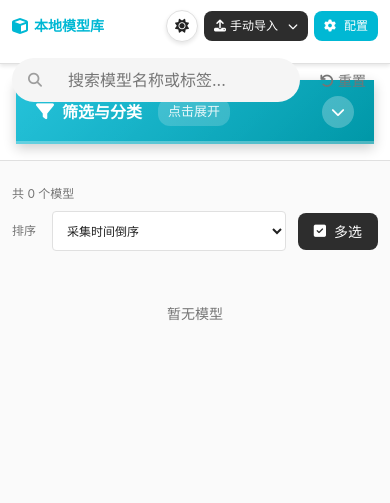
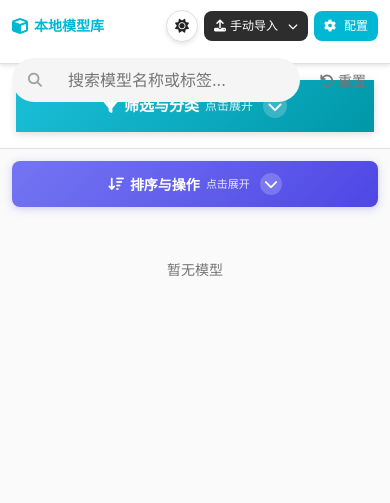
Before and after one commit to step0766/ModHub, a FastAPI app: page / in a window 390 px wide. Shown: the top 503 px of the page. Run offline with FastAPI, Linux system fonts and the light colour scheme; data that the repository does not hold is empty; some libraries are stand-ins or nearby versions.

Commit message:
Add collapsible toolbar toggle for mobile with dropdown style

```diff
--- a/app/static/css/gallery.css
+++ b/app/static/css/gallery.css
@@ -168,6 +168,24 @@ header {
 /* Sidebar content wrapper - visible on desktop */
 .sidebar-content {
   display: block;
+}
+
+/* Mobile toolbar toggle - hidden on desktop */
+.toolbar-toggle-mobile {
+  display: none;
+}
+
+/* Toolbar actions - desktop layout */
+.toolbar-actions {
+  display: flex;
+  align-items: center;
+  gap: 12px;
+}
+
+.multi-select-mode {
+  display: none;
+  align-items: center;
+  gap: 8px;
 }
 
 /* Sidebar Header */
@@ -904,22 +922,20 @@ body.multi-select-mode .card:hover .hover-quick-actions {
   .sidebar-toggle-mobile {
     display: flex;
     align-items: center;
-    justify-content: space-between;
+    justify-content: center;
     width: 100%;
-    padding: 16px 20px;
+    padding: 14px 16px;
     background: linear-gradient(135deg, var(--color-primary) 0%, var(--color-primary-dark) 100%);
     border: none;
     cursor: pointer;
-    gap: 12px;
-    font-size: 16px;
+    gap: 10px;
+    font-size: 15px;
     font-weight: 600;
     color: #fff;
     -webkit-tap-highlight-color: transparent;
-    box-shadow: 0 4px 12px rgba(0, 0, 0, 0.2);
+    box-shadow: 0 2px 8px rgba(0, 0, 0, 0.15);
     position: relative;
     overflow: hidden;
-    min-height: 56px;
-    border-radius: 0;
   }
 
   .sidebar-toggle-mobile::before {
@@ -929,78 +945,48 @@ body.multi-select-mode .card:hover .hover-quick-actions {
     left: 0;
     right: 0;
     bottom: 0;
-    background: linear-gradient(135deg, rgba(255,255,255,0.15) 0%, transparent 100%);
+    background: linear-gradient(135deg, rgba(255,255,255,0.1) 0%, transparent 100%);
     pointer-events: none;
   }
 
-  .sidebar-toggle-mobile::after {
-    content: '';
-    position: absolute;
-    bottom: 0;
-    left: 0;
-    right: 0;
-    height: 3px;
-    background: rgba(255, 255, 255, 0.3);
-  }
-
   .sidebar-toggle-mobile:active {
-    transform: scale(0.99);
-    box-shadow: 0 2px 8px rgba(0, 0, 0, 0.25);
+    transform: scale(0.98);
+    box-shadow: 0 1px 4px rgba(0, 0, 0, 0.2);
   }
 
   .sidebar-toggle-mobile .toggle-icon {
     display: flex;
     align-items: center;
     justify-content: center;
-    width: 32px;
-    height: 32px;
-    background: rgba(255, 255, 255, 0.25);
+    width: 24px;
+    height: 24px;
+    background: rgba(255, 255, 255, 0.2);
     border-radius: 50%;
     transition: transform 0.3s ease, background 0.3s ease;
-    flex-shrink: 0;
-  }
-
-  .sidebar-toggle-mobile .toggle-icon i {
-    font-size: 14px;
   }
 
   .sidebar.expanded .sidebar-toggle-mobile .toggle-icon {
     transform: rotate(180deg);
-    background: rgba(255, 255, 255, 0.35);
+    background: rgba(255, 255, 255, 0.3);
   }
 
   .sidebar-toggle-mobile .toggle-text {
     display: flex;
     align-items: center;
-    gap: 8px;
-    flex: 1;
-  }
-
-  .sidebar-toggle-mobile .toggle-text > i {
-    font-size: 18px;
+    gap: 6px;
   }
 
   .sidebar-toggle-mobile .toggle-hint {
-    font-size: 13px;
-    font-weight: 500;
-    opacity: 0.9;
-    background: rgba(255, 255, 255, 0.2);
-    padding: 4px 10px;
-    border-radius: 12px;
-    margin-left: 8px;
+    font-size: 12px;
+    font-weight: 400;
+    opacity: 0.85;
   }
 
   .sidebar.expanded .sidebar-toggle-mobile {
     background: var(--bg-card);
     color: var(--text-primary);
     border-bottom: 1px solid var(--border-color);
-    box-shadow: 0 2px 4px rgba(0, 0, 0, 0.1);
-    min-height: 48px;
-    padding: 12px 20px;
-  }
-
-  .sidebar.expanded .sidebar-toggle-mobile::after {
-    display: none;
+    box-shadow: none;
   }
 
   .sidebar.expanded .sidebar-toggle-mobile .toggle-icon {
@@ -1119,38 +1105,144 @@ body.multi-select-mode .card:hover .hover-quick-actions {
     padding-bottom: 80px;
   }
 
-  /* Toolbar */
+  /* Mobile Toolbar Toggle Button */
+  .toolbar-toggle-mobile {
+    display: flex;
+    align-items: center;
+    justify-content: center;
+    width: 100%;
+    padding: 12px 16px;
+    background: linear-gradient(135deg, #6366f1 0%, #4f46e5 100%);
+    border: none;
+    cursor: pointer;
+    gap: 10px;
+    font-size: 14px;
+    font-weight: 600;
+    color: #fff;
+    -webkit-tap-highlight-color: transparent;
+    box-shadow: 0 2px 8px rgba(99, 102, 241, 0.3);
+    position: relative;
+    overflow: hidden;
+    border-radius: 8px;
+    margin-bottom: 12px;
+  }
+
+  .toolbar-toggle-mobile::before {
+    content: '';
+    position: absolute;
+    top: 0;
+    left: 0;
+    right: 0;
+    bottom: 0;
+    background: linear-gradient(135deg, rgba(255,255,255,0.1) 0%, transparent 100%);
+    pointer-events: none;
+  }
+
+  .toolbar-toggle-mobile:active {
+    transform: scale(0.98);
+    box-shadow: 0 1px 4px rgba(99, 102, 241, 0.4);
+  }
+
+  .toolbar-toggle-mobile .toggle-icon {
+    display: flex;
+    align-items: center;
+    justify-content: center;
+    width: 22px;
+    height: 22px;
+    background: rgba(255, 255, 255, 0.2);
+    border-radius: 50%;
+    transition: transform 0.3s ease, background 0.3s ease;
+  }
+
+  .toolbar.expanded + .toolbar-toggle-mobile .toggle-icon,
+  .content.toolbar-expanded .toolbar-toggle-mobile .toggle-icon {
+    transform: rotate(180deg);
+    background: rgba(255, 255, 255, 0.3);
+  }
+
+  .toolbar-toggle-mobile .toggle-text {
+    display: flex;
+    align-items: center;
+    gap: 6px;
+  }
+
+  .toolbar-toggle-mobile .toggle-hint {
+    font-size: 11px;
+    font-weight: 400;
+    opacity: 0.85;
+  }
+
+  /* Toolbar - collapsible on mobile */
   .toolbar {
+    display: none;
     flex-direction: column;
     align-items: stretch;
-    gap: 10px;
-    position: sticky;
-    top: 0;
-    background: var(--bg-page);
-    padding: 8px 0;
-    margin: -12px -12px 12px -12px;
+    gap: 12px;
+    background: var(--bg-card);
     padding: 12px;
-    z-index: 10;
+    border-radius: 8px;
+    border: 1px solid var(--border-color);
+    margin-bottom: 12px;
+  }
+
+  .toolbar.expanded {
+    display: flex;
   }
 
   .toolbar-count {
-    font-size: 13px;
-    color: var(--text-secondary);
+    font-size: 14px;
+    color: var(--text-primary);
+    font-weight: 500;
+    padding-bottom: 8px;
+    border-bottom: 1px solid var(--border-color);
+  }
+
+  .toolbar-actions {
+    display: flex;
+    flex-direction: column;
+    gap: 12px;
   }
 
   .sort-order {
-    width: 100%;
+    display: flex;
+    align-items: center;
     justify-content: space-between;
-    font-size: 13px;
+    font-size: 14px;
+    gap: 8px;
+  }
+
+  .sort-order label {
+    white-space: nowrap;
+    font-weight: 500;
   }
 
   .sort-order select {
-    padding: 8px 12px;
+    padding: 10px 12px;
     font-size: 14px;
     border-radius: 8px;
-    min-height: 40px;
+    min-height: 44px;
     flex: 1;
-    margin-left: 8px;
+  }
+
+  .multi-select-mode {
+    display: none;
+    align-items: center;
+    justify-content: space-between;
+    padding: 10px 12px;
+    background: var(--bg-hover);
+    border-radius: 8px;
+  }
+
+  .multi-select-mode span {
+    font-size: 14px;
+    font-weight: 500;
+  }
+
+  #multiSelectBtn {
+    width: 100%;
+    justify-content: center;
+    padding: 12px;
+    font-size: 14px;
   }
 
   /* Grid */
--- a/app/static/js/gallery.js
+++ b/app/static/js/gallery.js
@@ -1462,6 +1462,22 @@ document.querySelectorAll('.sidebar .side-item').forEach(item => {
   });
 });
 
+// Mobile toolbar toggle functionality
+const toolbarToggleMobile = document.getElementById('toolbarToggleMobile');
+const toolbarContent = document.getElementById('toolbarContent');
+
+if (toolbarToggleMobile && toolbarContent) {
+  toolbarToggleMobile.addEventListener('click', () => {
+    toolbarContent.classList.toggle('expanded');
+
+    // Update hint text
+    const hint = toolbarToggleMobile.querySelector('.toggle-hint');
+    if (hint) {
+      hint.textContent = toolbarContent.classList.contains('expanded') ? '点击收起' : '点击展开';
+    }
+  });
+}
+
 // Mobile sidebar section collapse functionality
 function initMobileSidebarCollapse() {
   const isMobile = window.innerWidth <= 992;
--- a/app/templates/gallery.html
+++ b/app/templates/gallery.html
@@ -118,10 +118,22 @@
 
       <!-- Main Content -->
       <main class="content">
+        <!-- Mobile Toolbar Toggle -->
+        <div class="toolbar-toggle-mobile" id="toolbarToggleMobile">
+          <span class="toggle-text">
+            <i class="fas fa-sort-amount-down"></i>
+            <span>排序与操作</span>
+            <span class="toggle-hint">点击展开</span>
+          </span>
+          <span class="toggle-icon">
+            <i class="fas fa-chevron-down"></i>
+          </span>
+        </div>
+
         <!-- Toolbar -->
-        <div class="toolbar">
+        <div class="toolbar" id="toolbarContent">
           <div class="toolbar-count">共 <span id="totalCount">0</span> 个模型</div>
-          <div style="display:flex; align-items:center; gap:12px;">
+          <div class="toolbar-actions">
             <div class="sort-order">
               <label>排序</label>
               <select id="sortOrder">
@@ -130,7 +142,7 @@
                 <option value="similarity">模型相似度倒序</option>
               </select>
             </div>
-            <div id="multiSelectMode" style="display:none; align-items:center; gap:8px;">
+            <div id="multiSelectMode" class="multi-select-mode">
               <span>已选择 <span id="selectedCount">0</span> 个</span>
               <button class="btn btn-danger" id="batchDeleteBtn" onclick="batchDeleteSelected()">
                 <i class="fas fa-trash-alt"></i> 删除
```
